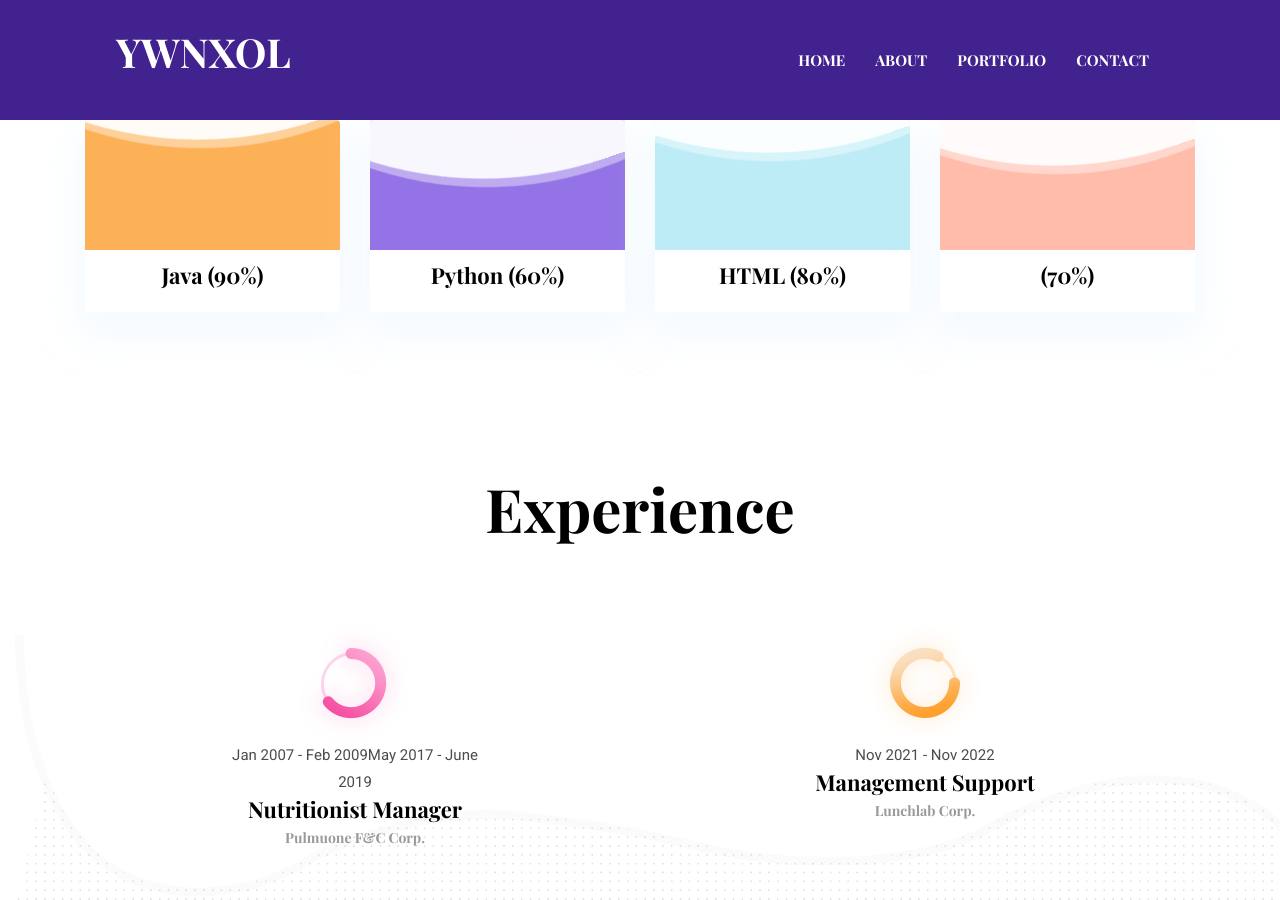
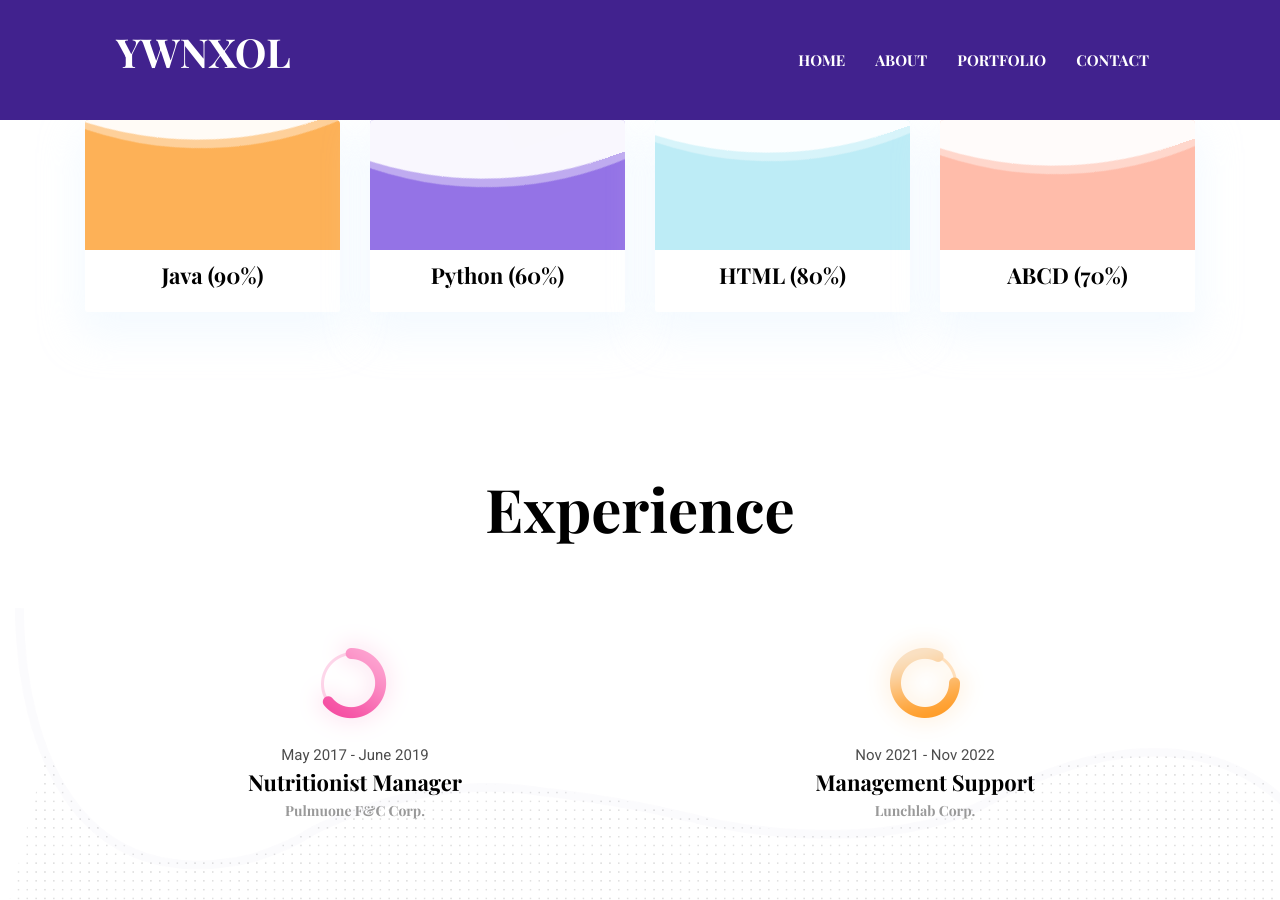
Before and after one commit to yun5ol/yun5ol.github.io, a Jekyll site: the page built from index.html, in a window 1280 px wide and 900 px high, scrolled down 1341 px. Built offline with Jekyll 4.4.1, drawn with Linux system fonts in a browser that asks for light colours.

Commit message:
rename title

```diff
--- a/_data/settings.yml
+++ b/_data/settings.yml
@@ -62,7 +62,7 @@ skills:
   - { name: Java, color: "#fdb157", value: "90%" }
   - { name: Python, color: "#9473e6", value: "60%" }
   - { name: HTML, color: "#bdecf6", value: "80%" }
-  - { name: , color: "#ffbcaa", value: "70%" }
+  - { name: ABCD, color: "#ffbcaa", value: "70%" }
 
 #-------------------------------
 # Exprerience Section
@@ -72,7 +72,7 @@ experience:
   - {
       name: Nutritionist Manager,
       icon: "icon-1.png",
-      date: "Jan 2007 - Feb 2009May 2017 - June 2019",
+      date: "May 2017 - June 2019",
       organization: "Pulmuone F&C Corp.",
     }
   - {
@@ -88,12 +88,12 @@ experience:
 education-title: Education
 education:
   - {
-     name: Pukyong National University,
+      name: Pukyong National University,
       date: "2013-2017", name: Marters in UX Design,
     }
   - {
       name: Naver Cloud Platform AIaaS 1st,
-      date: "2022-2023",name: Honours in Fine Arts,
+      date: "2022-2023", name: Honours in Fine Arts,
     }
 
 #-------------------------------
```
